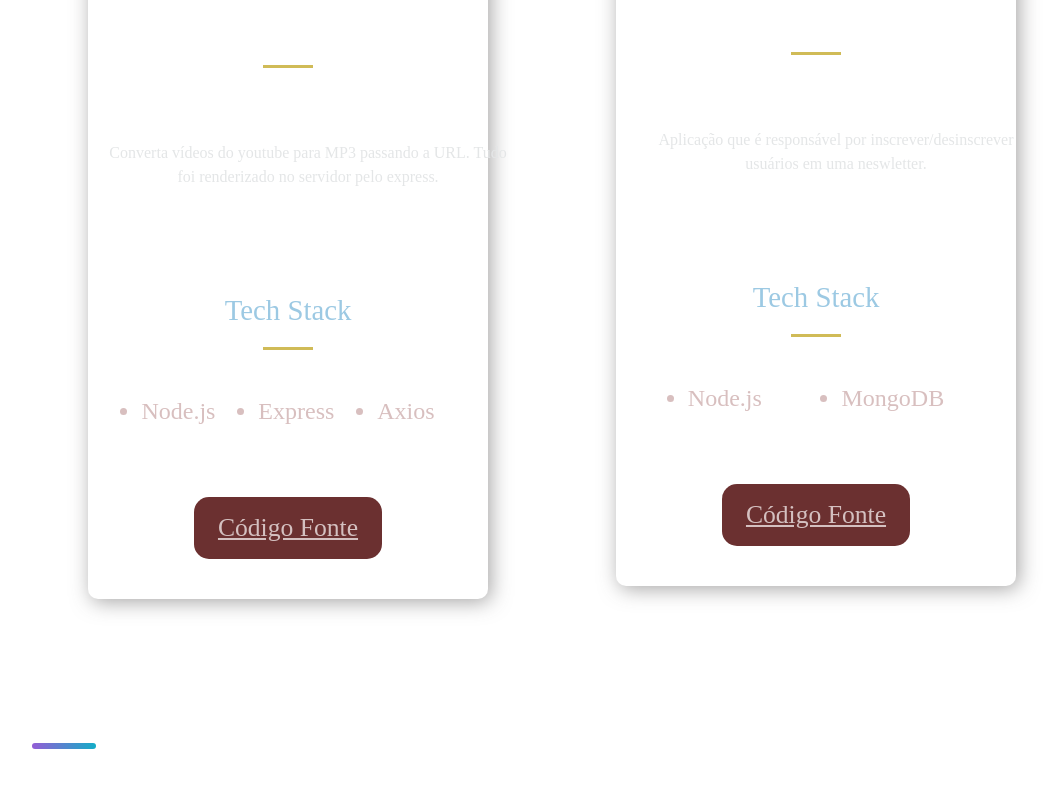
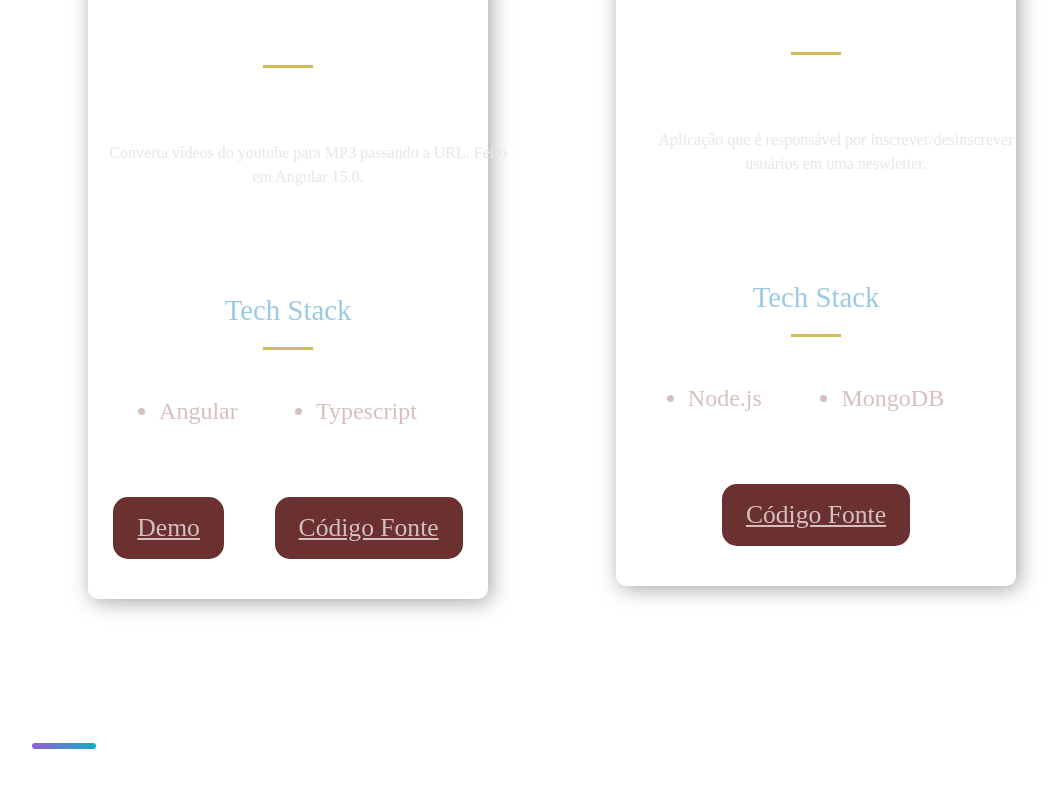
Before and after one commit to KleberBarilli/my-portfolio, a Next.js app: page / in a window 1280 px wide. Shown: the part 3319-4107 px from the top of the page, without its empty margins (88-1149 px from the left). Built offline with nearby package versions, Linux system fonts and the light colour scheme.

Commit message:
add new link easy converter

```diff
--- a/src/constants/constants.js
+++ b/src/constants/constants.js
@@ -104,11 +104,11 @@ export const projectsPtBr = [
     {
         title: 'Youtube MP3 Converter',
         description:
-            'Converta vídeos do youtube para MP3 passando a URL. Tudo foi renderizado no servidor pelo express.',
+            'Converta vídeos do youtube para MP3 passando a URL. Feito em Angular 15.0.',
         image: '/images/easy-converter.png',
-        tags: ['Node.js', 'Express', 'Axios'],
-        source: 'https://github.com/KleberBarilli/easy-converter',
-        //visit: '',
+        tags: ['Angular', 'Typescript'],
+        source: 'https://github.com/KleberBarilli/easy-converter-v1',
+        visit: 'https://easy-converter-beta.vercel.app/',
         id: 4,
     },
 
```
